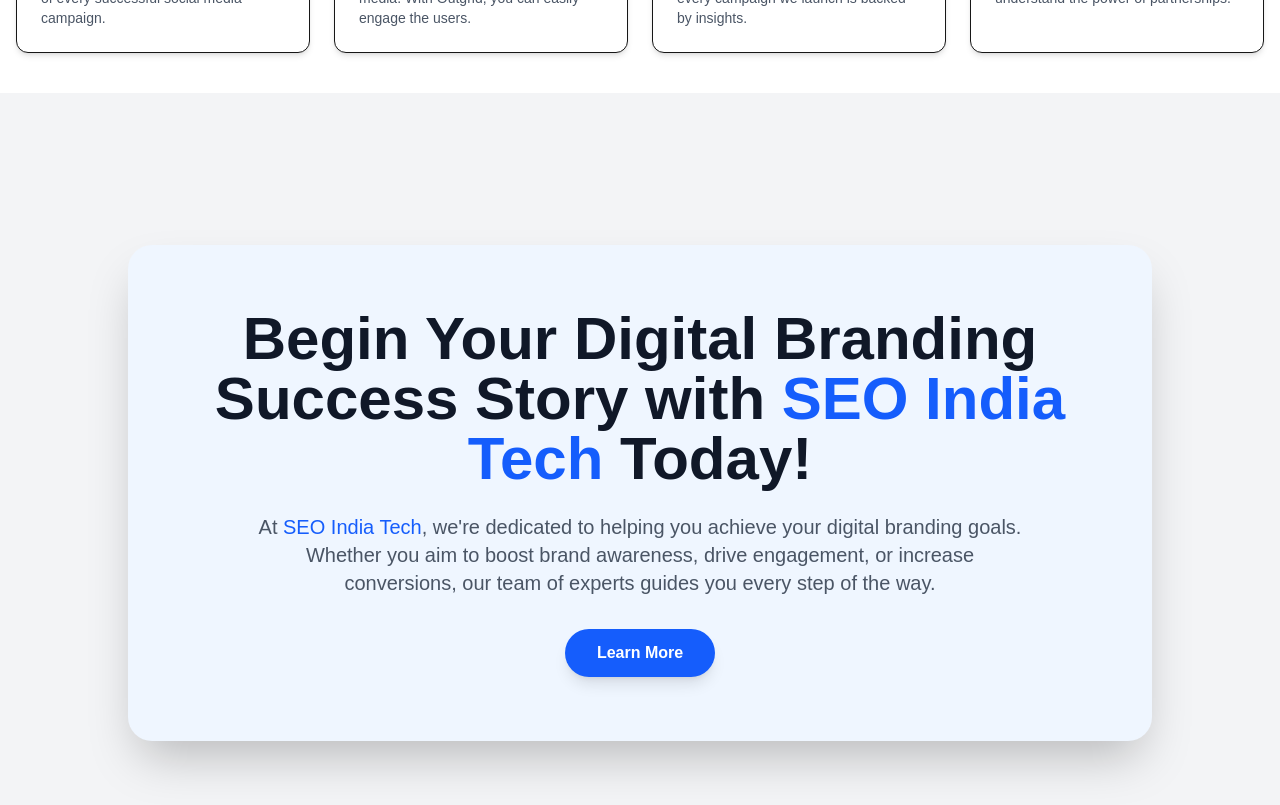
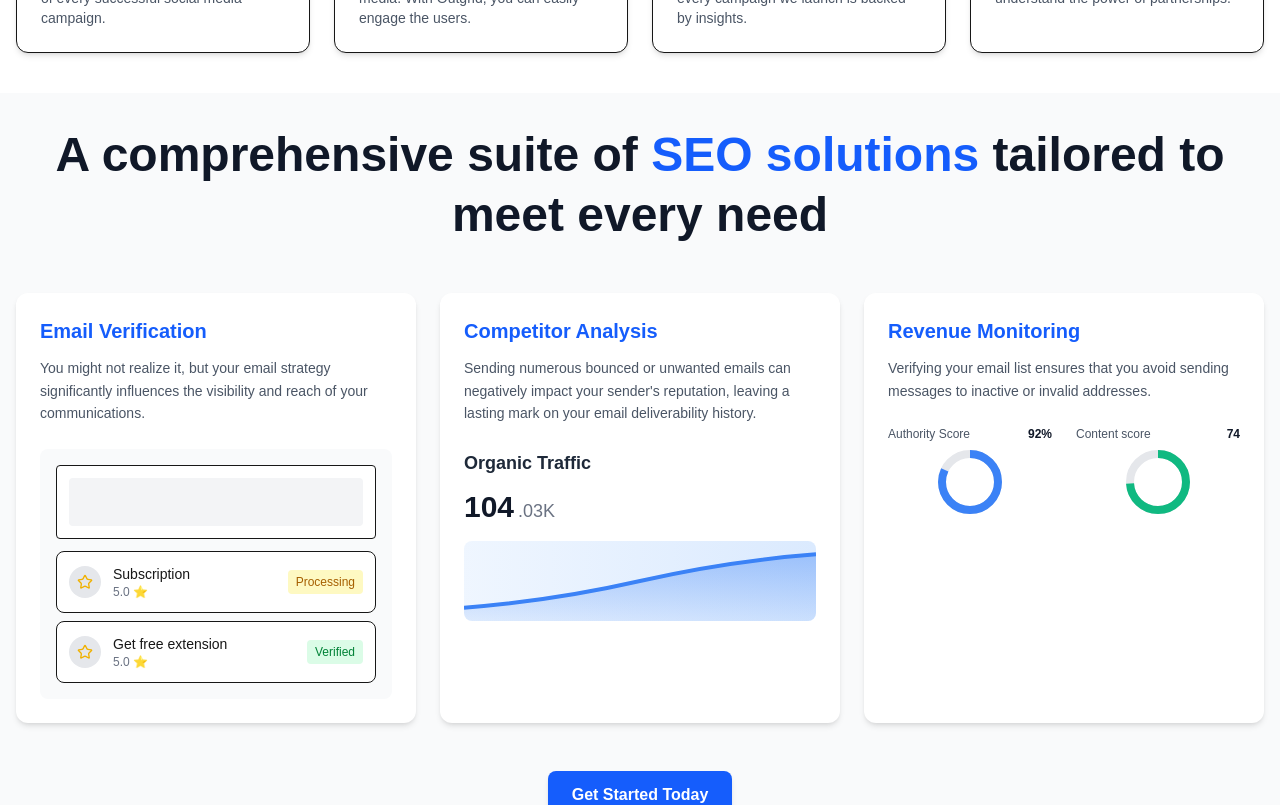
Before and after one commit to MobrilzPvtLtd/seoindiatech, a Next.js app: page / in a window 1280 px wide. Shown: the part 2280-3085 px from the top of the page. Built offline with nearby package versions, Linux system fonts and the light colour scheme.

Commit message:
add seo-solution

```diff
--- a/component/home/HomePage.js
+++ b/component/home/HomePage.js
@@ -5,6 +5,7 @@
 import Socialmediastrategies from './Socialmediastrategies'
 import TestimonialCarousel from './Testimonial'
 import SEO_Today from './SEO_Today'
+import SEOSolution from './SEO_Solution'
 
 function HomePage() {
   return (
@@ -13,6 +14,7 @@
       <Teams/>
       <Services/>
       <Socialmediastrategies/>
+      <SEOSolution/>
       <SEO_Today/>
       <TestimonialCarousel/>
     </>
--- /dev/null
+++ b/component/home/SEO_Solution.js
@@ -0,0 +1,194 @@
+import React from 'react';
+import { Star } from 'lucide-react';
+
+// Optimized circular progress component
+const CircularProgress = ({ percentage, color, size = 80 }) => {
+  const radius = 14;
+  const circumference = 2 * Math.PI * radius;
+  const strokeDashoffset = circumference - (percentage / 100) * circumference;
+
+  return (
+    <div className="relative" style={{ width: size, height: size }}>
+      <svg className="w-full h-full transform -rotate-90" viewBox="0 0 32 32">
+        <circle cx="16" cy="16" r={radius} stroke="#E5E7EB" strokeWidth="4" fill="none" />
+        <circle
+          cx="16"
+          cy="16"
+          r={radius}
+          stroke={color}
+          strokeWidth="4"
+          fill="none"
+          strokeDasharray={circumference}
+          strokeDashoffset={strokeDashoffset}
+          className="transition-all duration-500 ease-out"
+        />
+      </svg>
+    </div>
+  );
+};
+
+// Optimized status badge component
+const StatusBadge = ({ status, type }) => {
+  const styles = {
+    processing: "bg-yellow-100 text-yellow-700",
+    verified: "bg-green-100 text-green-700"
+  };
+
+  return (
+    <span className={`${styles[type]} px-2 py-1 rounded text-xs font-medium`}>
+      {status}
+    </span>
+  );
+};
+
+// Optimized status item component
+const StatusItem = ({ title, rating, status, type }) => (
+  <div className="flex items-center justify-between bg-white rounded-lg p-3 border">
+    <div className="flex items-center gap-3">
+      <div className="w-8 h-8 bg-gray-200 rounded-full flex items-center justify-center">
+        <Star className="w-4 h-4 text-yellow-500" />
+      </div>
+      <div>
+        <div className="font-medium text-sm">{title}</div>
+        <div className="text-xs text-gray-500">{rating} ⭐</div>
+      </div>
+    </div>
+    <StatusBadge status={status} type={type} />
+  </div>
+);
+
+// Optimized traffic chart component
+const TrafficChart = () => (
+  <div className="relative h-20 bg-gradient-to-r from-blue-50 to-blue-100 rounded-lg overflow-hidden">
+    <svg className="w-full h-full" viewBox="0 0 300 60" preserveAspectRatio="none">
+      <defs>
+        <linearGradient id="chartGradient" x1="0%" y1="0%" x2="0%" y2="100%">
+          <stop offset="0%" stopColor="#3B82F6" stopOpacity="0.4" />
+          <stop offset="100%" stopColor="#3B82F6" stopOpacity="0.1" />
+        </linearGradient>
+      </defs>
+      <path
+        d="M0,50 Q75,45 150,30 Q225,15 300,10"
+        stroke="#3B82F6"
+        strokeWidth="3"
+        fill="none"
+      />
+      <path
+        d="M0,50 Q75,45 150,30 Q225,15 300,10 L300,60 L0,60 Z"
+        fill="url(#chartGradient)"
+      />
+    </svg>
+  </div>
+);
+
+const SEOSolution = () => {
+  const statusData = [
+    { title: "Subscription", rating: "5.0", status: "Processing", type: "processing" },
+    { title: "Get free extension", rating: "5.0", status: "Verified", type: "verified" }
+  ];
+
+  const metrics = [
+    { label: "Authority Score", value: 82, displayValue: "92%", color: "#3B82F6" },
+    { label: "Content score", value: 74, displayValue: "74", color: "#10B981" }
+  ];
+
+  return (
+    <div className="min-h-screen bg-gray-50 py-8 px-4">
+      <div className="max-w-7xl mx-auto">
+        {/* Header */}
+        <header className="text-center mb-12">
+          <h1 className="text-3xl md:text-4xl lg:text-5xl font-bold text-gray-900 leading-tight">
+            A comprehensive suite of{' '}
+            <span className="text-blue-600">SEO solutions</span>{' '}
+            tailored to meet every need
+          </h1>
+        </header>
+
+        {/* Cards Row */}
+        <div className="grid grid-cols-1 md:grid-cols-2 xl:grid-cols-3 gap-6">
+
+          {/* Email Verification Card */}
+          <article className="bg-white rounded-xl shadow-md hover:shadow-lg transition-shadow duration-300 p-6">
+            <header className="mb-6">
+              <h2 className="text-xl font-bold text-blue-600 mb-3">Email Verification</h2>
+              <p className="text-gray-600 text-sm leading-relaxed">
+                You might not realize it, but your email strategy significantly influences the visibility
+                and reach of your communications.
+              </p>
+            </header>
+
+            <div className="bg-gray-50 rounded-lg p-4">
+              <div className="bg-white rounded border p-3 mb-3">
+                <div className="w-full h-12 bg-gray-100 rounded"></div>
+              </div>
+
+              <div className="space-y-2">
+                {statusData.map((item, index) => (
+                  <StatusItem key={index} {...item} />
+                ))}
+              </div>
+            </div>
+          </article>
+
+          {/* Competitor Analysis Card */}
+          <article className="bg-white rounded-xl shadow-md hover:shadow-lg transition-shadow duration-300 p-6">
+            <header className="mb-6">
+              <h2 className="text-xl font-bold text-blue-600 mb-3">Competitor Analysis</h2>
+              <p className="text-gray-600 text-sm leading-relaxed">
+                Sending numerous bounced or unwanted emails can negatively impact your sender's
+                reputation, leaving a lasting mark on your email deliverability history.
+              </p>
+            </header>
+
+            <div>
+              <h3 className="text-lg font-semibold text-gray-800 mb-3">Organic Traffic</h3>
+              <div className="flex items-end gap-1 mb-4">
+                <span className="text-3xl font-bold text-gray-900">104</span>
+                <span className="text-lg text-gray-500">.03K</span>
+              </div>
+              <TrafficChart />
+            </div>
+          </article>
+
+          {/* Revenue Monitoring Card */}
+          <article className="bg-white rounded-xl shadow-md hover:shadow-lg transition-shadow duration-300 p-6 md:col-span-2 xl:col-span-1">
+            <header className="mb-6">
+              <h2 className="text-xl font-bold text-blue-600 mb-3">Revenue Monitoring</h2>
+              <p className="text-gray-600 text-sm leading-relaxed">
+                Verifying your email list ensures that you avoid sending messages to inactive or invalid
+                addresses.
+              </p>
+            </header>
+
+            <div className="grid grid-cols-2 gap-6">
+              {metrics.map((metric, index) => (
+                <div key={index} className="text-center">
+                  <div className="flex items-center justify-between mb-2">
+                    <span className="text-xs font-medium text-gray-600">{metric.label}</span>
+                    <span className="text-xs font-bold text-gray-900">{metric.displayValue}</span>
+                  </div>
+                  <div className="flex justify-center">
+                    <CircularProgress
+                      percentage={metric.value}
+                      color={metric.color}
+                      size={64}
+                    />
+                  </div>
+                </div>
+              ))}
+            </div>
+          </article>
+        </div>
+
+        {/* CTA */}
+        <footer className="text-center mt-12">
+          <button className="bg-blue-600 hover:bg-blue-700 text-white font-semibold px-6 py-3 rounded-lg transition-colors duration-200 shadow-md hover:shadow-lg">
+            Get Started Today
+          </button>
+        </footer>
+      </div>
+    </div>
+  );
+};
+
+export default SEOSolution;
```
